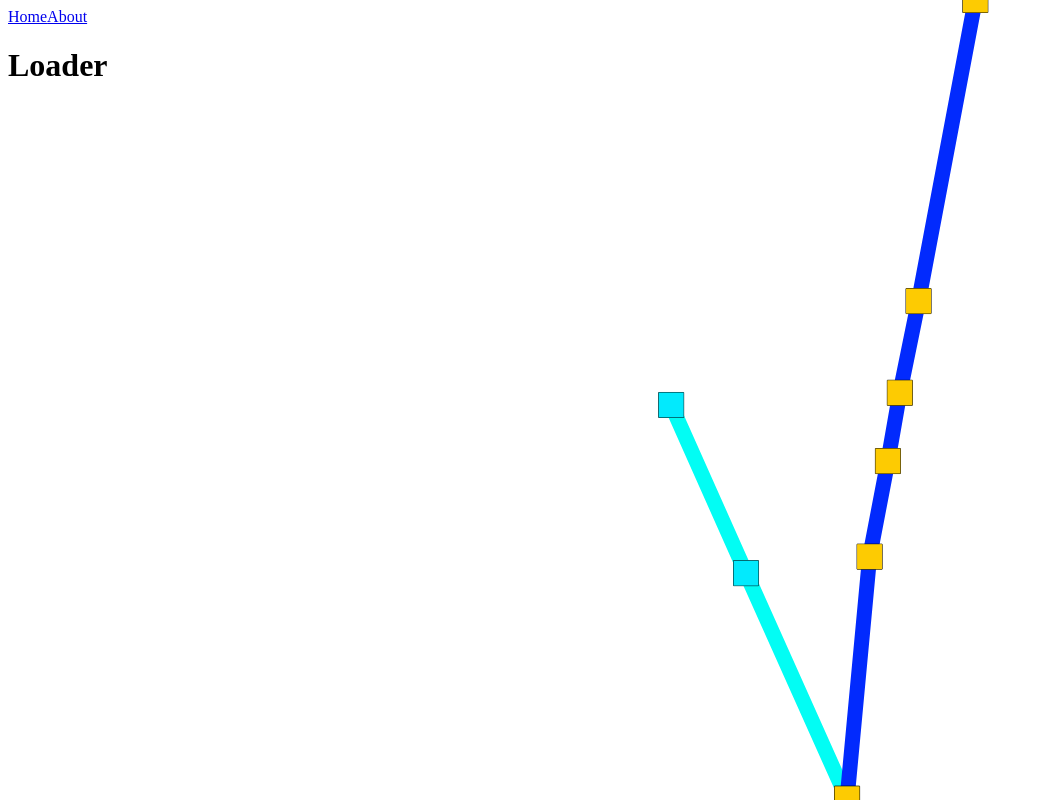
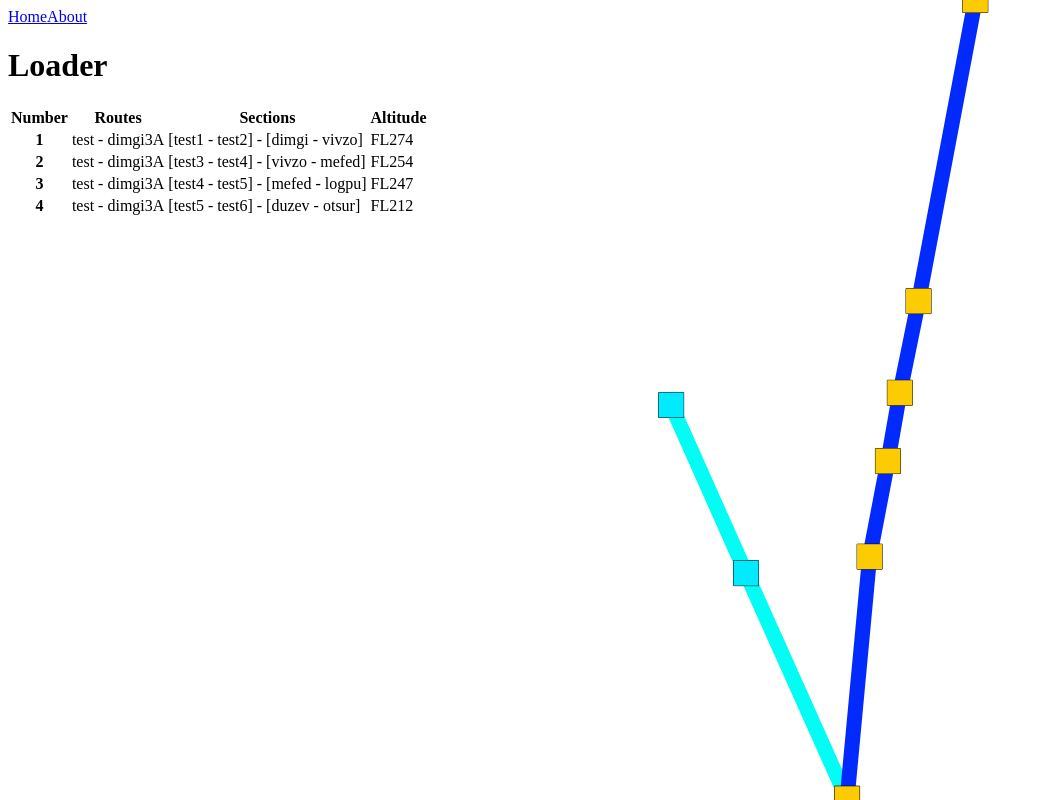
Before and after one commit to AntonFilipchuk/ATCRoutes_VUE, a Vue app in the folder ATCRoutes/: page / in a window 1280 px wide. Shown: the top 800 px of the page, without its empty margins (0-1044 px from the left). Built offline with nearby package versions, Linux system fonts and the light colour scheme; the HTML template or start-up script is replaced by a standard one.

Commit message:
added intersections table

```diff
--- a/ATCRoutes/src/components/Canvases/ActiveRouteCanvas.vue
+++ b/ATCRoutes/src/components/Canvases/ActiveRouteCanvas.vue
@@ -11,7 +11,7 @@ import { activeRouteStore } from '@/stores/activeRouteStore';
 import type RoutePoint from '@/utils/Classes/Route/RoutePoint';
 import drawLines, { cleanCanvas, drawPoints } from '@/utils/Modules/drawer';
 import getCanvasInfo, { setCanvasDimensions } from '@/utils/Modules/getCanvasInfo';
-import { onMounted, ref } from 'vue';
+import { computed, onMounted, ref } from 'vue';
 
 const props = defineProps<{
     canvasWidth: number,
@@ -23,7 +23,7 @@ const props = defineProps<{
 const emits = defineEmits(
     ['activeRouteChange']
 )
-const activeRoute = activeRouteStore().activeRoute;
+const activeRoute = computed(() => activeRouteStore().activeRoute);
 
 const canvas = ref(null);
 let canvasContext: CanvasRenderingContext2D | undefined = undefined;
@@ -40,9 +40,9 @@ onMounted(() => {
 })
 
 function drawContent(canvasContext: CanvasRenderingContext2D) {
-    if (activeRoute) {
-        drawLines(activeRoute.points, "black", props.lineWidth, canvasContext)
-        drawPoints(activeRoute.points, "black", props.pointWidth, canvasContext)
+    if (activeRoute.value) {
+        drawLines(activeRoute.value.points, "black", props.lineWidth, canvasContext)
+        drawPoints(activeRoute.value.points, "black", props.pointWidth, canvasContext)
     }
     else {
         console.error("No route to draw!")
@@ -51,7 +51,7 @@ function drawContent(canvasContext: CanvasRenderingContext2D) {
 
 function clickPoint(event: MouseEvent) {
 
-    if (!activeRoute) { return }
+    if (!activeRoute.value) { return }
 
     const x = event.offsetX;
     const y = event.offsetY;
@@ -61,7 +61,7 @@ function clickPoint(event: MouseEvent) {
     }
 
     if (!selectedPoint) {
-        activeRoute.points.forEach(point => {
+        activeRoute.value.points.forEach(point => {
             if (canvasContext!.isPointInPath(point.path2D!, x, y) ||
                 canvasContext!.isPointInStroke(point.path2D!, x, y)) {
                 selectedPoint = point;
--- a/ATCRoutes/src/components/Canvases/ConflictPointsCanvas.vue
+++ b/ATCRoutes/src/components/Canvases/ConflictPointsCanvas.vue
@@ -5,12 +5,13 @@
 </template>
 <script setup lang="ts">
 import { activeRouteStore } from '@/stores/activeRouteStore';
+import { intersectionsStore } from '@/stores/intersectionsStore';
 import type IntersectionPoint from '@/utils/Classes/IntersectionPoint';
 import type Route from '@/utils/Classes/Route/Route';
 import { cleanCanvas, drawPoint } from '@/utils/Modules/drawer';
 import getCanvasInfo, { setCanvasDimensions } from '@/utils/Modules/getCanvasInfo';
 import findIntersections from '@/utils/Modules/intersectionsFinder';
-import { ref, defineProps, onMounted } from 'vue';
+import { ref, defineProps, onMounted, computed } from 'vue';
 
 
 const props = defineProps<{
@@ -26,7 +27,7 @@ defineExpose({
 
 const canvas = ref(null);
 let canvasContext: CanvasRenderingContext2D | undefined = undefined;
-const activeRoute = activeRouteStore().activeRoute;
+const activeRoute = computed(() => activeRouteStore().activeRoute);
 
 onMounted(() => {
     try {
@@ -48,11 +49,15 @@ function redrawConflictPoints() {
     }
 };
 
+//TODO: move calculation of intersections to a separate module
+
 function drawContent(canvasContext: CanvasRenderingContext2D) {
-    if (!activeRoute) {
+    if (!activeRoute.value) {
         return
     }
-    const intersections: IntersectionPoint[] = findIntersections(activeRoute, props.routes);
+    const intersections: IntersectionPoint[] = findIntersections(activeRoute.value, props.routes);
+
+    intersectionsStore().$patch({ intersections: intersections })
 
     //TODO: FIX point style
     canvasContext.fillStyle = "red"
--- a/ATCRoutes/src/components/CanvasesData.vue
+++ b/ATCRoutes/src/components/CanvasesData.vue
@@ -11,7 +11,9 @@
             <ConflictPointsCanvas ref="conflictPointsCanvas" :active-route="activeRoute" :routes="routes"
                 :canvas-heigh="canvasHeight" :canvas-width="canvasWidth" :point-width="pointWidth" />
         </div>
-        <div></div>
+        <div>
+            <IntersectionsList />
+        </div>
     </div>
 </template>
 
@@ -36,6 +38,7 @@ import { coordinatesStore } from '@/stores/coordinatesStore';
 import { AIPRoutesStore } from '@/stores/AIPRoutesStore';
 import { routesStore } from '@/stores/routesStore';
 import { activeRouteStore, } from '@/stores/activeRouteStore';
+import IntersectionsList from './IntersectionsList.vue';
 
 
 const props = defineProps<{
--- /dev/null
+++ b/ATCRoutes/src/components/IntersectionsList.vue
@@ -0,0 +1,30 @@
+<template>
+    <div>
+
+        <table>
+            <thead>
+                <tr>
+                    <th scope="col">Number</th>
+                    <th scope="col">Routes</th>
+                    <th scope="col">Sections</th>
+                    <th scope="col">Altitude</th>
+                </tr>
+            </thead>
+            <tbody>
+                <tr v-for="(intersection, index) in intersections" :key="index">
+                    <th>{{ index + 1 }}</th>
+                    <td>{{ intersection.route1.name }} - {{ intersection.route2.name }}</td>
+                    <td>[{{ intersection.sectionRoute1[0].name }} - {{ intersection.sectionRoute1[1].name }}] - [{{
+                        intersection.sectionRoute2[0].name }} - {{ intersection.sectionRoute2[1].name }}]</td>
+                        <td>FL{{ intersection.z }}</td>
+                </tr>
+            </tbody>
+        </table>
+    </div>
+</template>
+<script setup lang="ts">
+import { intersectionsStore } from '@/stores/intersectionsStore';
+import { computed } from 'vue';
+const intersections = computed(() => intersectionsStore().intersections);
+</script>
+<style></style>
--- /dev/null
+++ b/ATCRoutes/src/stores/intersectionsStore.ts
@@ -0,0 +1,8 @@
+import type IntersectionPoint from '@/utils/Classes/IntersectionPoint'
+import { defineStore } from 'pinia'
+import { ref } from 'vue'
+
+export const intersectionsStore = defineStore('intersectionsStore', () => {
+  const intersections = ref<IntersectionPoint[]>([])
+  return { intersections }
+})
```
